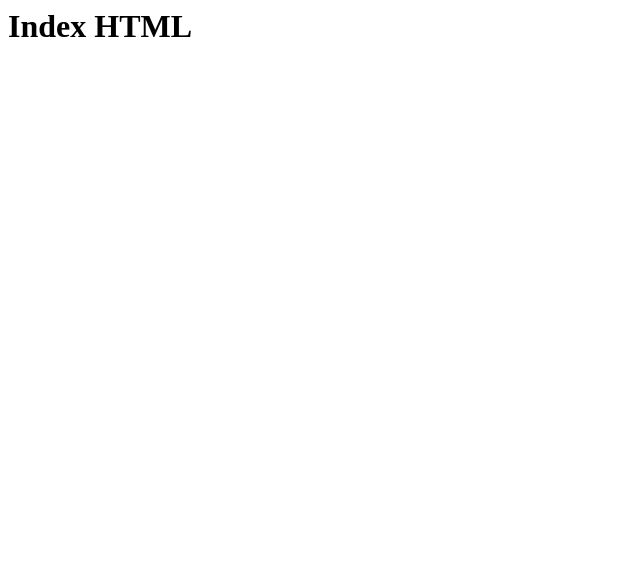
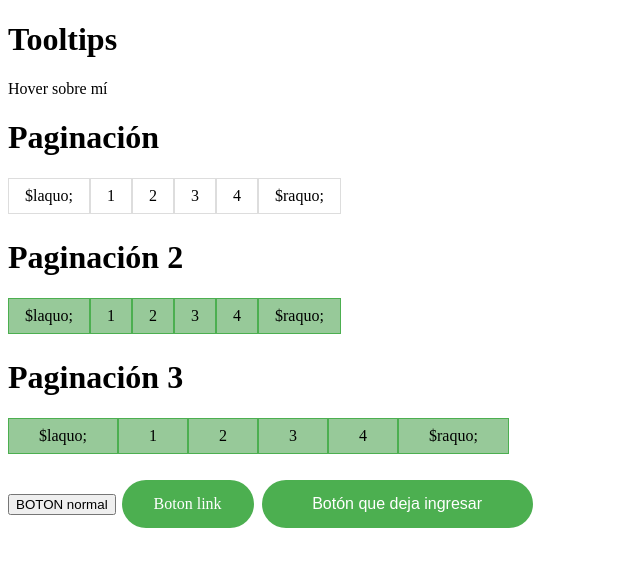
Before and after one commit to texatech/texatech.github.io, a plain HTML site: page index.html in a window 1280 px wide. Shown: the whole page, without its empty margins (0-640 px from the left). Drawn offline with Linux system fonts and the light colour scheme.

Commit message:
Cambios index

```diff
--- a/index.html
+++ b/index.html
@@ -1,10 +1,152 @@
-<html>
+<!DOCTYPE html>
+<html lang="es">
+
 <head>
-<meta http-equiv="Content-Type" content="text/html;charset=UTF-8">
-<title>Inicio</title>
+    <meta charset="UTF-8">
+    <title>Tooltip</title>
+    <style>
+        .tooltip {
+            position: relative;
+            display: inline-block;
+            cursor: pointer;
+        }
 
+        .tooltip .tooltiptext {
+            visibility: hidden;
+            width: 150px;
+            background-color: #333;
+            color: #fff;
+            text-align: center;
+            border-radius: 6px;
+            padding: 5px;
+            position: absolute;
+            z-index: 1;
+            top: 125%;
+            left: 50%;
+            margin-left: -75px;
+            opacity: 0;
+            transition: opacity 0.2s;
+        }
+
+        .tooltip:hover .tooltiptext {
+            visibility: visible;
+            opacity: 1;
+        }
+        .pagination {
+            display: inline-block
+        }
+        .pagination a {
+            color: black;
+            float: left;
+            padding: 8px 16px;
+            text-decoration:  none;
+            transition: background-color .3s;
+            border: 1px solid #ddd;
+        }
+        .pagination a.active {
+            background-color: #4CAF50;
+            color: white;
+            border: 1px solid #4CAF50;
+        }
+        .pagination a:hover:not(.active) {
+            background-color: #ddd;
+        }
+        .pagination1 {
+            display: inline-block
+        }
+        .pagination1 a {
+            color: black;
+            float: left;
+            padding: 8px 16px;
+            text-decoration:  none;
+            transition: background-color .3s;
+            border: 1px solid #4CAF50;
+            background-color: #97c999;
+        }
+        .pagination1 a.active {
+            background-color: #7db17f;
+            color: white;
+            border: 1px solid #58e25d;
+
+        }
+        .pagination1 a:hover:not(.active) {
+            background-color: #4CAF50;
+        }
+        .pagination2 {
+            display: inline-block
+        }
+        .pagination2 a {
+            color: black;
+            float: left;
+            padding: 8px 30px;
+            text-decoration:  none;
+            transition: background-color .3s;
+            border: 1px solid #4CAF50;
+            background-color: #97c999;
+        }
+        .pagination2 a.active {
+            background-color: #7db17f;
+            color: white;
+            border: 1px solid #58e25d;
+
+        }
+        .pagination2 a:hover:not(.active) {
+            background-color: #4CAF50;
+        }
+        .button{
+            background-color: #4CAF50;
+            border: none;
+            color: white;
+            padding: 15px 32px;
+            text-align: center;
+            text-decoration: none;
+            display: inline-block;
+            font-size: 16px;
+            margin: 4px 2px;
+            cursor: pointer;
+            border-radius: 30px;
+        }
+    </style>
 </head>
 <body>
-    <h1>Index HTML</h1>
-</body>
+    <h1>Tooltips</h1>
+    <div class="tooltip">
+        Hover sobre mí
+        <span class="tooltiptext">Este es un tooltip de ejemplo.</span>
+    </div>
+    <br>
+    <h1>Paginación</h1>
+    <div class="pagination">
+        <a href="#">$laquo;</a>
+        <a href="#">1</a>
+        <a href="#">2</a>
+        <a href="#">3</a>
+        <a href="#">4</a>
+        <a href="#">$raquo;</a>
+    </div>
+    <br>
+    <h1>Paginación 2</h1>
+    <div class="pagination1">
+        <a href="#">$laquo;</a>
+        <a href="#">1</a>
+        <a href="#">2</a>
+        <a href="#">3</a>
+        <a href="#">4</a>
+        <a href="#">$raquo;</a>
+    </div>
+    <br>
+    <h1>Paginación 3</h1>
+    <div class="pagination2">
+        <a href="#">$laquo;</a>
+        <a href="#">1</a>
+        <a href="#">2</a>
+        <a href="#">3</a>
+        <a href="#">4</a>
+        <a href="#">$raquo;</a>
+    </div>
+    <br>
+    <br>
+    <button> BOTON normal</button>
+    <a hreft="#" class="button">Boton link</a>
+    <input class="button" value="Botón que deja ingresar">
 </html>
```
